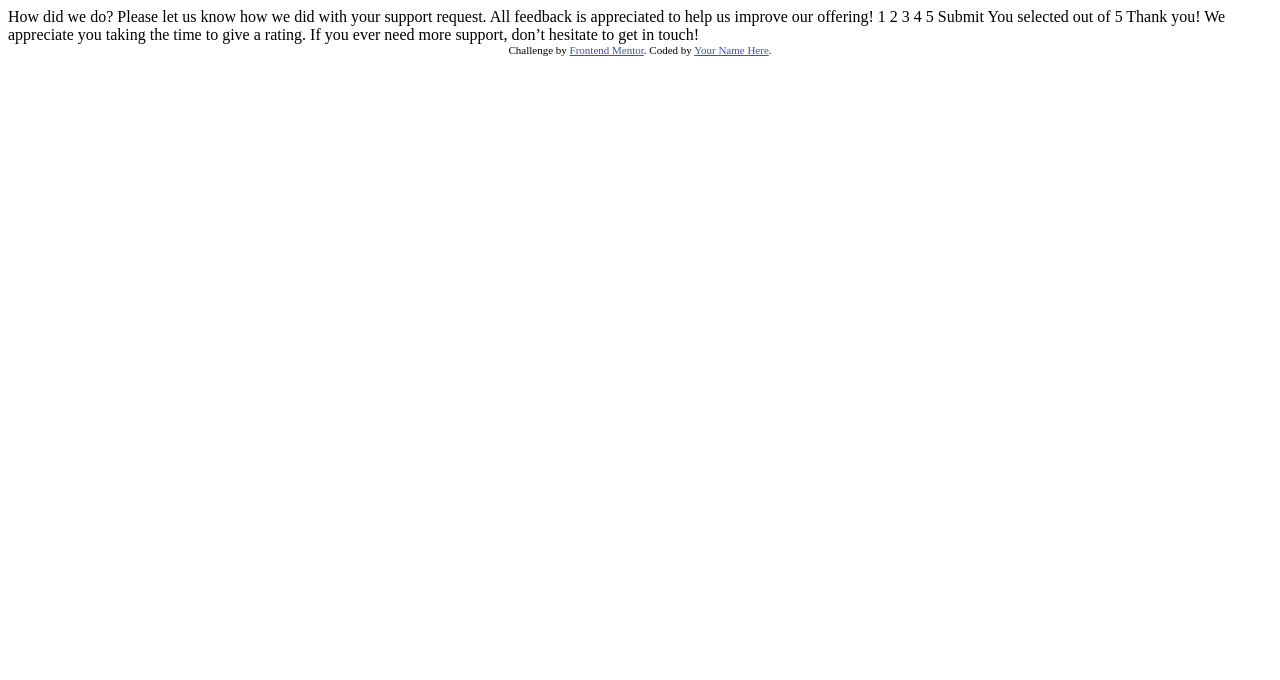
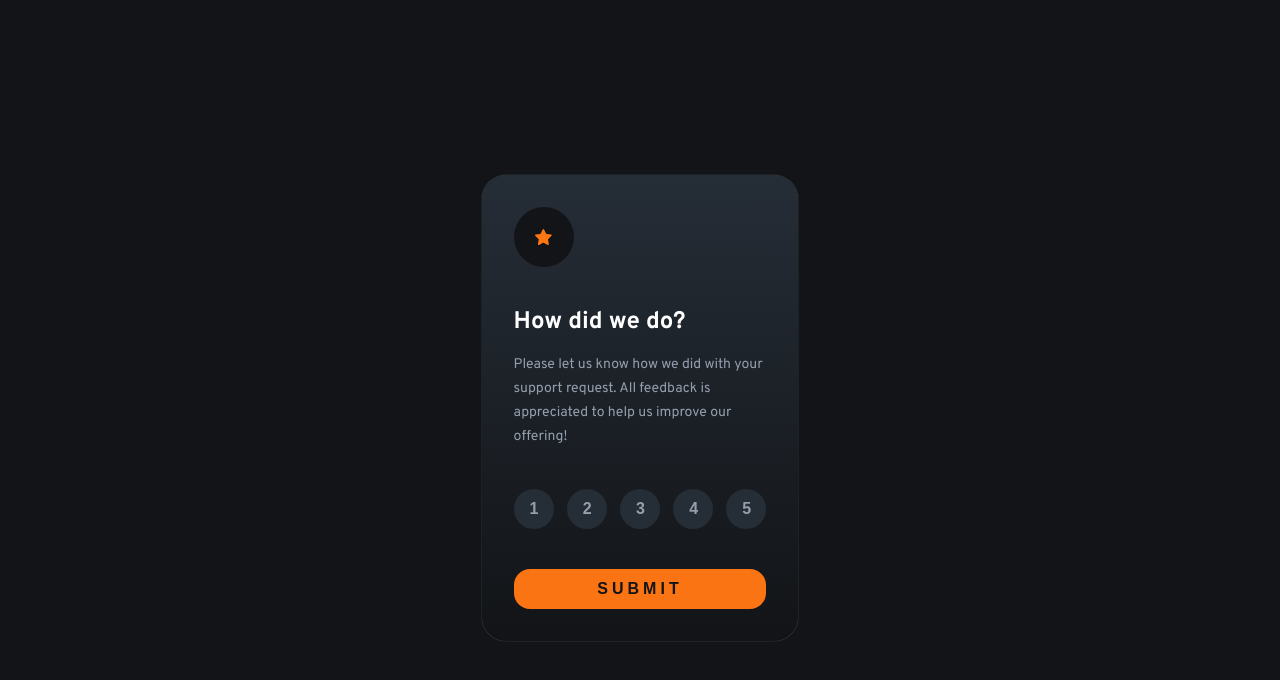
Before and after one commit to Bamikron/interactive-rating-component-main, a plain HTML site: page index.html in a window 1280 px wide. Drawn offline with Linux system fonts and the light colour scheme; a web font is replaced by a local one.

Commit message:
finished

```diff
--- a/index.html
+++ b/index.html
@@ -5,6 +5,9 @@
   <meta name="viewport" content="width=device-width, initial-scale=1.0"> <!-- displays site properly based on user's device -->
 
   <link rel="icon" type="image/png" sizes="32x32" href="./images/favicon-32x32.png">
+  <link rel="stylesheet" href="styles.css">
+  <link rel="stylesheet" href="https://fonts.google.com/specimen/Overpass">
+  <link href="https://fonts.googleapis.com/css2?family=Overpass:ital,wght@0,400;0,700;1,400;1,700&display=swap" rel="stylesheet">
 
   <title>Frontend Mentor | Interactive rating component</title>
 
@@ -16,34 +19,53 @@
 </head>
 <body>
 
-  <!-- Rating state start -->
+  <main id="rating-section">
+    <section><section class="rateing"><img src="/images/icon-star.svg" alt=""></section></section>
+    <section class="rateword">
+      <h4>How did we do?</h4>
+      <p>  Please let us know how we did with your support request. All feedback is appreciated
+        to help us improve our offering!
+      </p>
+    </section>
+    <section class="number">
+      <button class="rating-btn" data-rate="1">1</button>
+      <button class="rating-btn" data-rate="2">2</button>
+      <button class="rating-btn" data-rate="3">3</button>
+      <button class="rating-btn" data-rate="4">4</button>
+      <button class="rating-btn" data-rate="5">5</button>
+    </section>
+    <button id="submit">Submit</button>
+  </main>
 
-  How did we do?
 
-  Please let us know how we did with your support request. All feedback is appreciated
-  to help us improve our offering!
-
-  1 2 3 4 5
-
-  Submit
+   <main id="thank-you-section" class="hidden">
+    <img src="/images/illustration-thank-you.svg" alt="">
+    <div id="result-box" class="result"><span id="rating-value"></span></div>
+    <h4>Thank you!</h4>
+    <p>
+      We appreciate you taking the time to give a rating. If you ever need more support,
+  don’t hesitate to get in touch!
+    </p>
+   </main>
 
   <!-- Rating state end -->
 
   <!-- Thank you state start -->
 
-  You selected <!-- Add rating here --> out of 5
-
-  Thank you!
-
-  We appreciate you taking the time to give a rating. If you ever need more support,
-  don’t hesitate to get in touch!
-
-  <!-- Thank you state end -->
 
 
-  <div class="attribution">
+  <!-- Thank you!
+
+
+
+  Thank you state end
+
+   -->
+  <!-- <div class="attribution">
     Challenge by <a href="https://www.frontendmentor.io?ref=challenge" target="_blank">Frontend Mentor</a>.
-    Coded by <a href="#">Your Name Here</a>.
-  </div>
+    Coded by <a href="#">Bamikron</a>.
+  </div> -->
+
+  <script src="index.js"></script>
 </body>
 </html>
--- /dev/null
+++ b/index.js
@@ -0,0 +1,36 @@
+document.addEventListener('DOMContentLoaded', () => {
+    const ratingSection = document.getElementById('rating-section');
+    const ratingBtn = document.querySelectorAll('.rating-btn');
+    const thankYouSection = document.getElementById('thank-you-section');
+    const resultBox = document.getElementById('result-box');
+    const ratingValue = document.getElementById('rating-value');
+    const submit = document.getElementById('submit');
+
+
+    let selectRating = null;
+
+
+    for (let button of ratingBtn) {
+        button.addEventListener('click', () => {
+
+            ratingBtn.forEach(btn => btn.classList.remove("active"));
+            selectRating = button.getAttribute("data-rate");
+            button.classList.add("active");
+        })
+    }
+
+
+    submit.addEventListener('click', () => {
+        ratingSection.style.display = "none";
+        if (selectRating) {
+            ratingValue.innerHTML = `You selected ${selectRating} out of 5`;
+            thankYouSection.style.display = 'flex'
+
+        }
+
+        else {
+            window.alert('Select a rating');
+            ratingSection.style.display = 'flex'
+        }
+    })
+});
--- a/styles.css
+++ b/styles.css
@@ -0,0 +1,134 @@
+@font-face {
+    font-family: Overpass;
+    src: url(https://fonts.google.com/specimen/Overpass);
+}
+
+:root {
+    --Orange: hsl(25, 97%, 53%);
+
+    --White: hsl(0, 0%, 100%);
+    --Light-Grey: hsl(217, 12%, 63%);
+    --Dark-Blue: hsl(213, 19%, 18%);
+    --Very-Dark-Blue: hsl(216, 12%, 8%);
+
+}
+
+body {
+    min-height: 100vh;
+    max-width: 100vw;
+    display: flex;
+    flex-direction: column;
+    align-items: center;
+    justify-content: center;
+    background-color: var(--Very-Dark-Blue);
+    font-family: 'Overpass', sans-serif;
+}
+
+
+main {
+    width: 20%;
+    background-image: linear-gradient(to bottom, var(--Dark-Blue), var(--Very-Dark-Blue));
+    box-shadow: 0px 0.1px 1px var(--Light-Grey);
+    border-radius: 24px;
+    display: flex;
+    flex-direction: column;
+    align-items: center;
+    justify-content: center;
+    padding: 32px;
+    gap: 8px;
+}
+
+.hidden {
+    text-align: center;
+    gap: 0px;
+    display: none;
+}
+
+.hidden img {
+
+    width: 160px;
+}
+
+.hidden .result {
+    margin-top: 16px;
+    background-color: var(--Dark-Blue);
+    color: var(--Orange);
+
+    border-radius: 16px;
+    padding: 8px 0px;
+    width: 60%;
+}
+
+.rateing {
+    width: 60px;
+    height: 60px;
+    border-radius: 50%;
+    background-color: var(--Very-Dark-Blue);
+    align-items: center;
+    justify-content: center;
+    display: flex;
+}
+
+h4 {
+    font-size: 24px;
+    color: var(--White);
+}
+
+p {
+    color: var(--Light-Grey);
+    font-size: 14px;
+    line-height: 24px;
+    font-weight: 400;
+    margin: -16px 0px 0px;
+}
+
+.number {
+    display: flex;
+    grid-area: 16px;
+    justify-content: space-between;
+    align-items: center;
+}
+
+.number button {
+    color: var(--Light-Grey);
+    width: 40px;
+    height: 40px;
+    border-radius: 50%;
+    border: none;
+    background-color: var(--Dark-Blue);
+    font-family: 16px;
+    padding: 0px 16px;
+}
+
+.number button:hover,
+button:hover {
+    background-color: var(--White);
+    color: var(--Very-Dark-Blue);
+    transition: background-color 0.3s;
+}
+
+
+.rating-btn.active,
+button.active {
+    background-color: var(--Orange);
+    color: var(--Very-Dark-Blue);
+    transition: background-color 0.3s;
+}
+
+
+button {
+    background-color: var(--Orange);
+    color: var(--Very-Dark-Blue);
+    border-radius: 16px;
+    border: none;
+    height: 40px;
+    margin-top: 32px;
+    font-weight: 700;
+    text-transform: uppercase;
+    font-size: 16px;
+    letter-spacing: 4px;
+}
+
+main>* {
+    width: 100%;
+}
```
